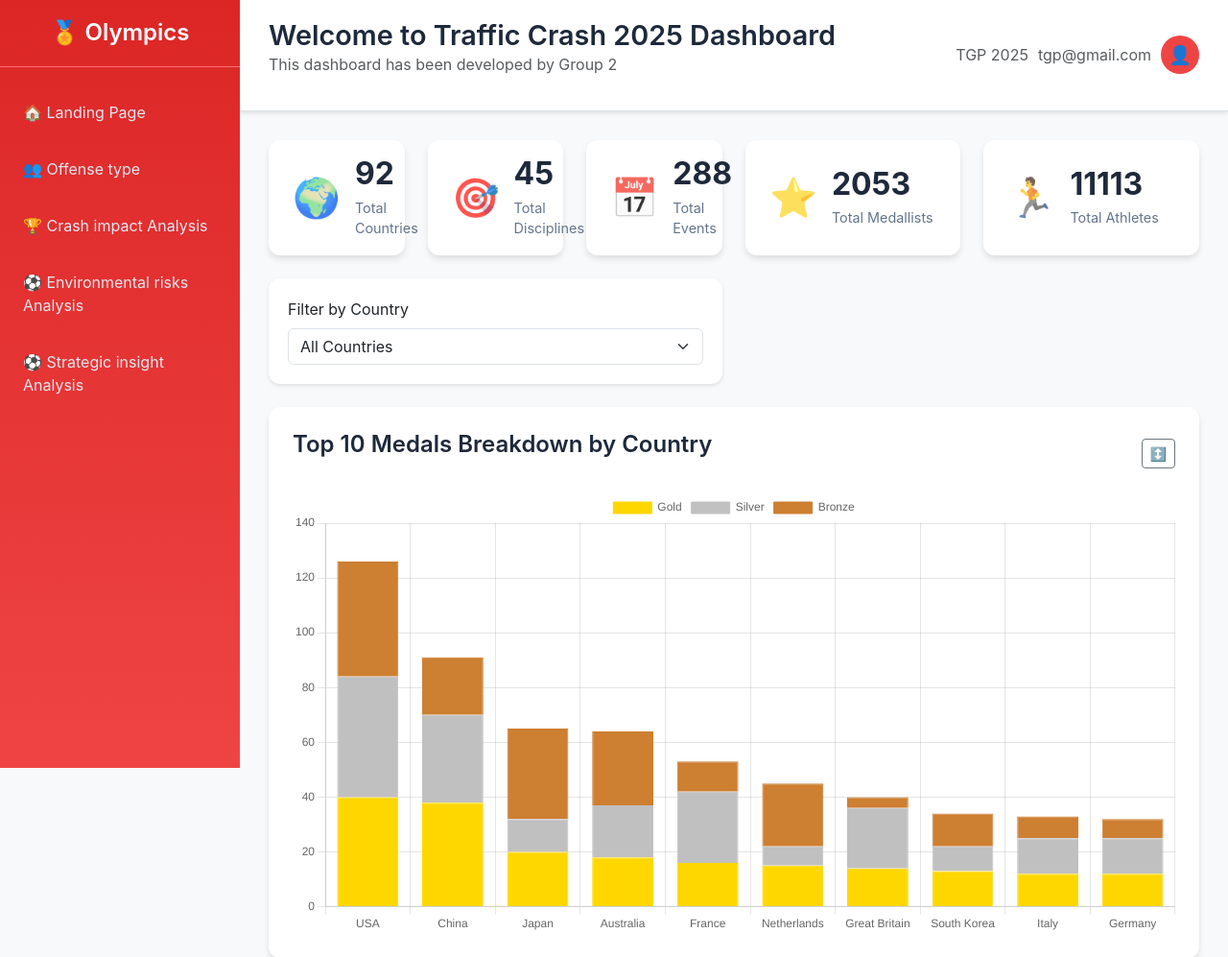
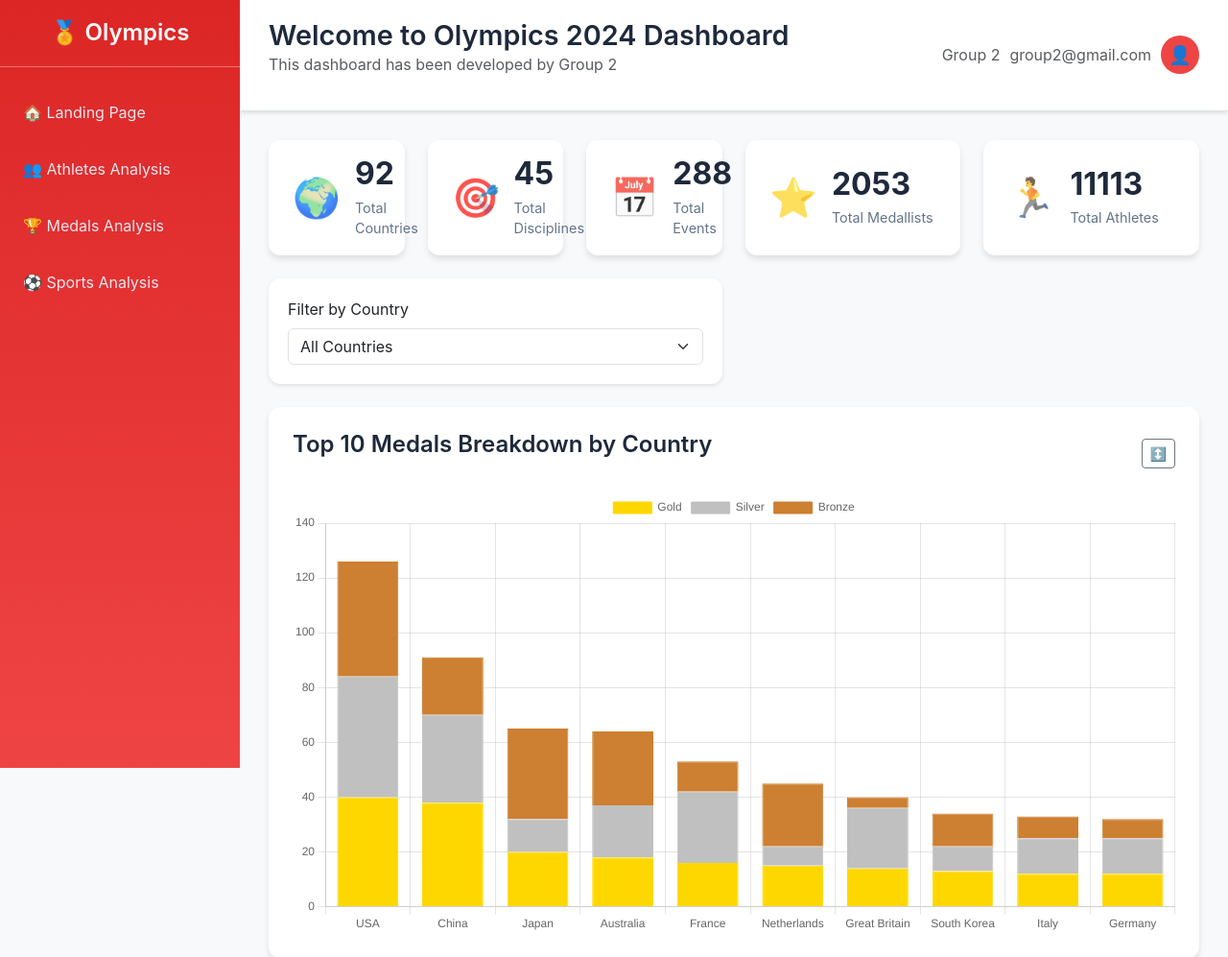
Before and after one commit to safurabalqis/tgp-dashboard, a Flask app: page / in a window 1280 px wide. Shown: the top 997 px of the page at 96% size. Run offline with Flask 3, Linux system fonts and the light colour scheme.

Commit message:
Revert "feat(templates): update base template and add anys template for traffic crash dashboard"
This reverts commit 43652649b000d544590e23c2190da81302dea22d.

```diff
--- a/app/templates/base.html
+++ b/app/templates/base.html
@@ -21,10 +21,9 @@
             </div>
             <ul class="sidebar-nav">
                 <li><a href="{{ url_for('landing') }}" class="nav-link">🏠 Landing Page</a></li>
-                <li><a href="{{ url_for('athletes') }}" class="nav-link">👥 Offense type</a></li>
-                <li><a href="{{ url_for('medals') }}" class="nav-link">🏆 Crash impact Analysis</a></li>
-                <li><a href="{{ url_for('sports') }}" class="nav-link">⚽ Environmental risks Analysis</a></li>
-                <li><a href="{{ url_for('anys') }}" class="nav-link">⚽ Strategic insight Analysis</a></li>
+                <li><a href="{{ url_for('athletes') }}" class="nav-link">👥 Athletes Analysis</a></li>
+                <li><a href="{{ url_for('medals') }}" class="nav-link">🏆 Medals Analysis</a></li>
+                <li><a href="{{ url_for('sports') }}" class="nav-link">⚽ Sports Analysis</a></li>
             </ul>
         </nav>
 
@@ -33,12 +32,12 @@
             <header class="dashboard-header">
                 <div class="d-flex justify-content-between align-items-center">
                     <div>
-                        <h1>{% block header %}Welcome to Traffic Crash 2025 Dashboard{% endblock %}</h1>
+                        <h1>{% block header %}Welcome to Olympics 2024 Dashboard{% endblock %}</h1>
                         <p class="text-muted">This dashboard has been developed by Group 2</p>
                     </div>
                     <div class="user-info">
-                        <span class="text-muted">TGP 2025</span>
-                        <span class="text-muted">tgp@gmail.com</span>
+                        <span class="text-muted">Group 2</span>
+                        <span class="text-muted">group2@gmail.com</span>
                         <div class="user-avatar">👤</div>
                     </div>
                 </div>
```
Also changed, not shown: app/templates/anys.html (deleted, +0 -9 lines).
